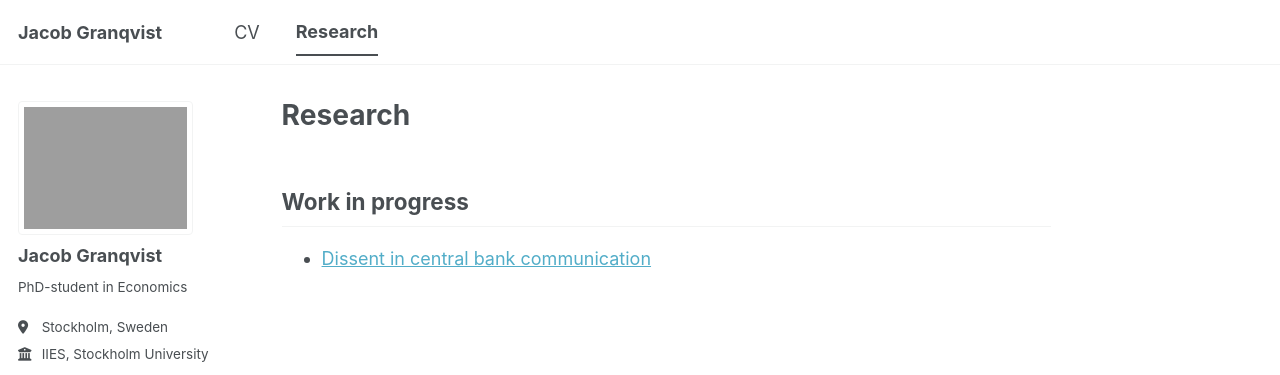
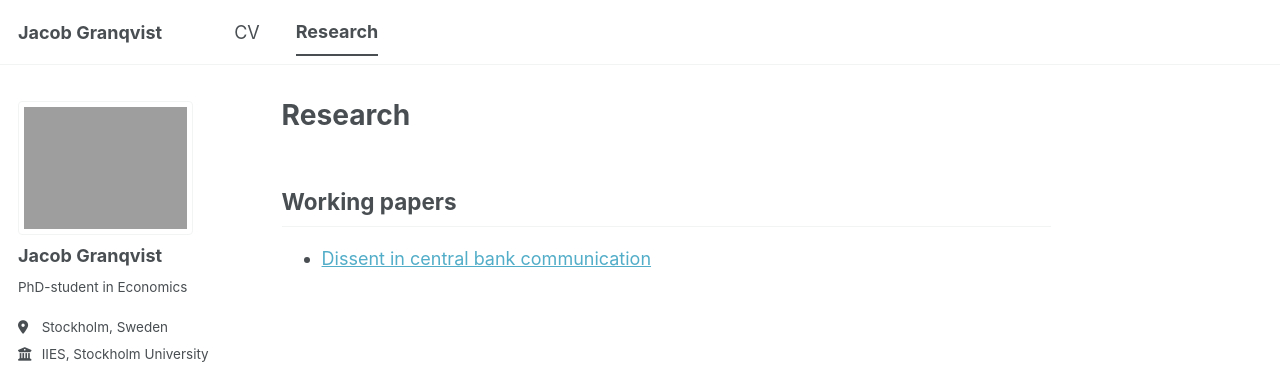
Before and after one commit to jacobgra/jacobgra.github.io, a Jekyll site: the page built from _pages/research.md, in a window 1280 px wide. Shown: the top 375 px of the page. Built offline with Jekyll 4.4.1, drawn with Linux system fonts in a browser that asks for light colours; a script bundle is joined from its source files by our own code; library files that are not in the unit come from our copies.

Commit message:
Update section title from 'Work in progress' to 'Working papers'

```diff
--- a/_pages/research.md
+++ b/_pages/research.md
@@ -5,5 +5,5 @@ permalink: /research/
 author_profile: true
 ---
 
-## Work in progress
+## Working papers
 - [Dissent in central bank communication](/dissent-paper/)
```
